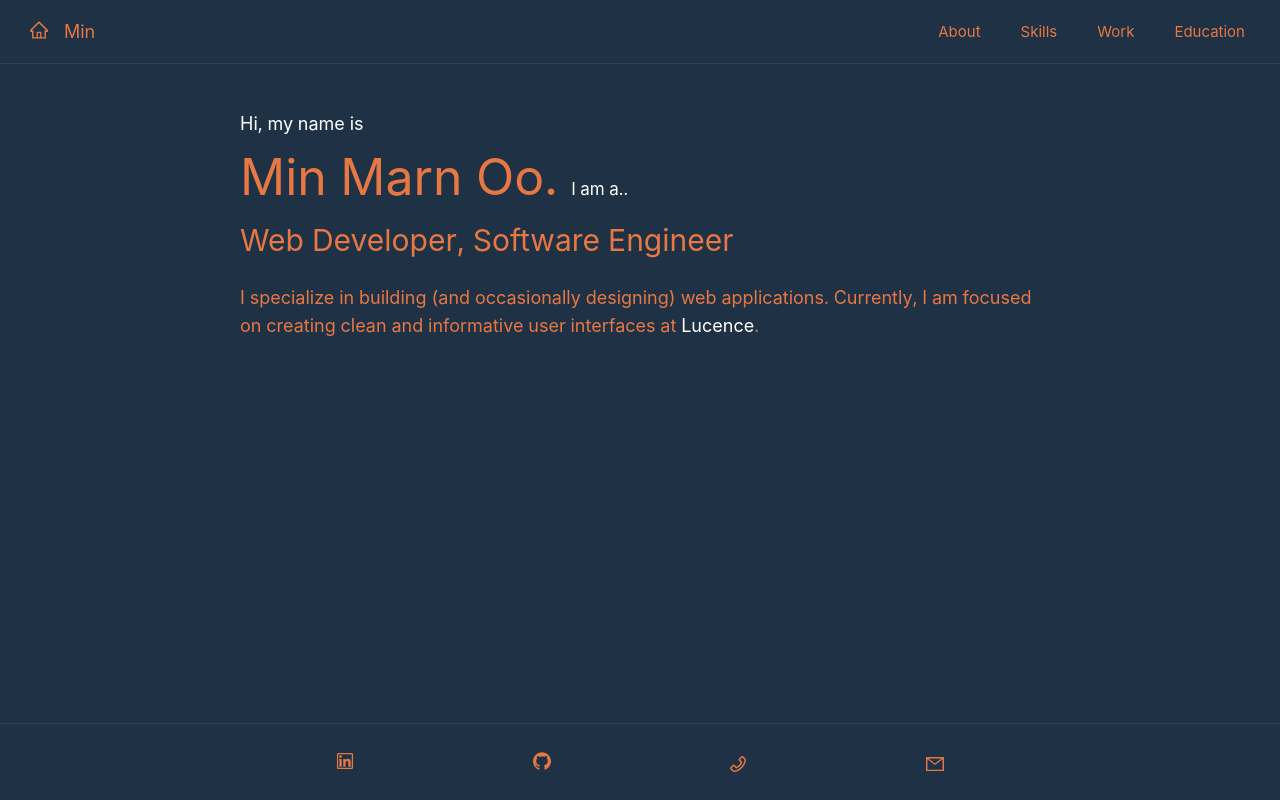
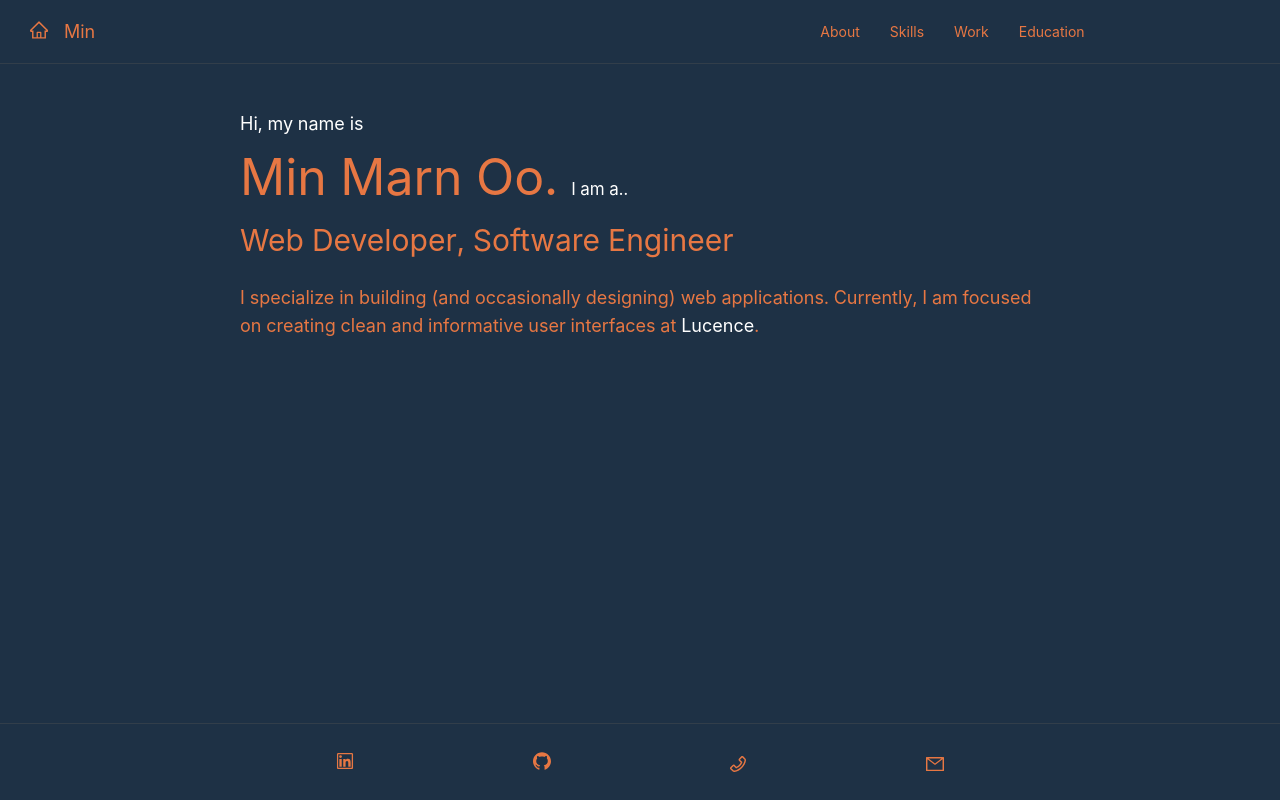
Before and after one commit to pohti/portfolio-antd, a React (Create React App) app: page / in a window 1280 px wide. Built offline with nearby package versions, Linux system fonts and the light colour scheme.

Commit message:
custom header menu

```diff
--- a/public/index.html
+++ b/public/index.html
@@ -5,7 +5,7 @@
     <link rel="icon" href="%PUBLIC_URL%/favicon.ico" />
     <meta name="viewport" content="width=device-width, initial-scale=1" />
     <meta name="theme-color" content="#000000" />
-    <meta http-equiv="X-UA-Compatible" content="IE=Edge">
+
     <meta
       name="description"
       content="Web site created using create-react-app"
--- a/src/components/Header/CustomHeader.css
+++ b/src/components/Header/CustomHeader.css
@@ -23,78 +23,24 @@
 
 .header-icon,
 .header-icon-text {
-    color: var(--main-font-color);
-    font-size: 18px;
+  color: var(--main-font-color);
+  font-size: 18px;
 }
 
-.header-menu {
-    background-color: var(--main-bg-color);
-    color: var(--main-font-color);
-    /* min-height: var(--header-and-footer-min-height); */
-    justify-content: end;
-    border-bottom-width: 0;
-    font-size: 15px;
+.header-menu-div {
+    display: flex;
+    flex-direction: row;
+    justify-content: center;
 }
 
-.ant-menu-horizontal:not(.ant-menu-dark)>.ant-menu-item:hover,
-.ant-menu-horizontal:not(.ant-menu-dark)>.ant-menu-submenu:hover,
-.ant-menu-horizontal:not(.ant-menu-dark)>.ant-menu-item-active,
-.ant-menu-horizontal:not(.ant-menu-dark)>.ant-menu-submenu-active,
-.ant-menu-horizontal:not(.ant-menu-dark)>.ant-menu-item-open,
-.ant-menu-horizontal:not(.ant-menu-dark)>.ant-menu-submenu-open,
-.ant-menu-horizontal:not(.ant-menu-dark)>.ant-menu-item-selected,
-.ant-menu-horizontal:not(.ant-menu-dark)>.ant-menu-submenu-selected {
-    /* color: var(--main-font-color); */
-    /* background-color: rgba(255, 102, 0, 0.099) !important; */
-    color: var(--main-font-color) !important;
+.header-menu-item {
+    margin-left: 5px;
+    margin-right: 5px;
+    padding-left: 10px;
+    padding-right: 10px;
 }
 
-.ant-menu-horizontal:not(.ant-menu-dark)>.ant-menu-item:hover::after,
-.ant-menu-horizontal:not(.ant-menu-dark)>.ant-menu-submenu:hover::after,
-.ant-menu-horizontal:not(.ant-menu-dark)>.ant-menu-item-active::after,
-.ant-menu-horizontal:not(.ant-menu-dark)>.ant-menu-submenu-active::after,
-.ant-menu-horizontal:not(.ant-menu-dark)>.ant-menu-item-open::after,
-.ant-menu-horizontal:not(.ant-menu-dark)>.ant-menu-submenu-open::after,
-.ant-menu-horizontal:not(.ant-menu-dark)>.ant-menu-item-selected::after,
-.ant-menu-horizontal:not(.ant-menu-dark)>.ant-menu-submenu-selected::after {
-    border-bottom: 2px solid var(--header-selected-color);
-    border-bottom-width: 1px;
-    border-bottom-style: solid;
-    border-bottom-color: var(--header-selected-color);
+.header-menu-item:hover {
+    color: #fff;
+    background-color: var(--main-font-color);
 }
-
-/* header menu overflow icon */
-.ant-menu-light .ant-menu-item:hover,
-.ant-menu-light .ant-menu-item-active,
-.ant-menu-light .ant-menu:not(.ant-menu-inline) .ant-menu-submenu-open,
-.ant-menu-light .ant-menu-submenu-active,
-.ant-menu-light .ant-menu-submenu-title:hover {
-    color: var(--main-font-selected-color);
-}
-
-.ant-menu-title-content>a {
-    text-decoration: none;
-    color: var(--main-font-color) !important;
-}
-
-/* .resume-link {
-    border-style: solid;
-    border-color: var(--main-font-color);
-    border-width: 1px;
-    border-radius: 10px;
-
-    padding: 10px 15px
-}
-
-.resume-link:hover {
-    color: var(--main-font-selected-color);
-    background-color: rgba(199, 88, 36, 0.057);
-} */
-
-/* @media only screen and (max-width: 900px) {
-
-} */
-
-/* @media only screen and (max-width: 768px) {
-
-} */
--- a/src/components/Header/CustomHeader.jsx
+++ b/src/components/Header/CustomHeader.jsx
@@ -8,11 +8,10 @@ import './CustomHeader.css'
 const { Text } = Typography
 
 const menuItems = [
-    { label: <Link to="/about">About</Link>, key: 'about' },
-    { label: <Link to="/skills">Skills</Link>, key: 'skills' },
-    { label: <Link to="/work">Work</Link>, key: 'work' },
-    { label: <Link to="/education">Education</Link>, key: 'education' }
-    // { label: <Link to="/resume">Resume</Link>, key: 'resume' },
+    { label: 'About', key: 'about' },
+    { label: 'Skills', key: 'skills' },
+    { label: 'Work', key: 'work' },
+    { label: 'Education', key: 'education' }
 ]
 
 export default class CustomHeader extends Component {
@@ -32,6 +31,35 @@ export default class CustomHeader extends Component {
     componentDidMount() {
         const path = extractPath()
         this.setState({ selectedMenuKeys: [path] })
+    }
+
+    handleMenuItemClick = (key) => {
+        this.setState({ selectedMenuKeys: [key] })
+    }
+
+    HeaderMenu = () => {
+
+        const MenuItems = menuItems.map(({ label, key }) => {
+            const isSelected = this.state.selectedMenuKeys.includes(key)
+
+            // console.log(key, isSelected)
+            return (
+                <Link to={`/${key}`} onClick={() => this.handleMenuItemClick(key)} key={key} className="header-menu-item"
+                    style={{
+                        color: isSelected && "#fff",
+                        backgroundColor: isSelected && "rgb(231, 119, 67)"
+                    }}
+                >
+                    {label}
+                </Link >
+            )
+        })
+
+        return (
+            <div className="header-menu-div">
+                {MenuItems}
+            </div>
+        )
     }
 
     render() {
@@ -54,17 +82,8 @@ export default class CustomHeader extends Component {
                     xs={{ span: 4, offset: 12 }}
                     sm={{ span: 4, offset: 12 }}
                     md={{ span: 12, offset: 4 }}
-                    className="header-menu-container"
                 >
-                    <Menu
-                        mode="horizontal"
-                        className="header-menu"
-                        items={menuItems}
-                        onClick={this.handleMenuItemClick}
-                        selectedKeys={this.state.selectedMenuKeys}
-                        overflowedIndicator={<MenuOutlined />}
-                    />
-
+                    <this.HeaderMenu />
                 </Col>
                 {/* <Col span={3}>
                     <a
```
